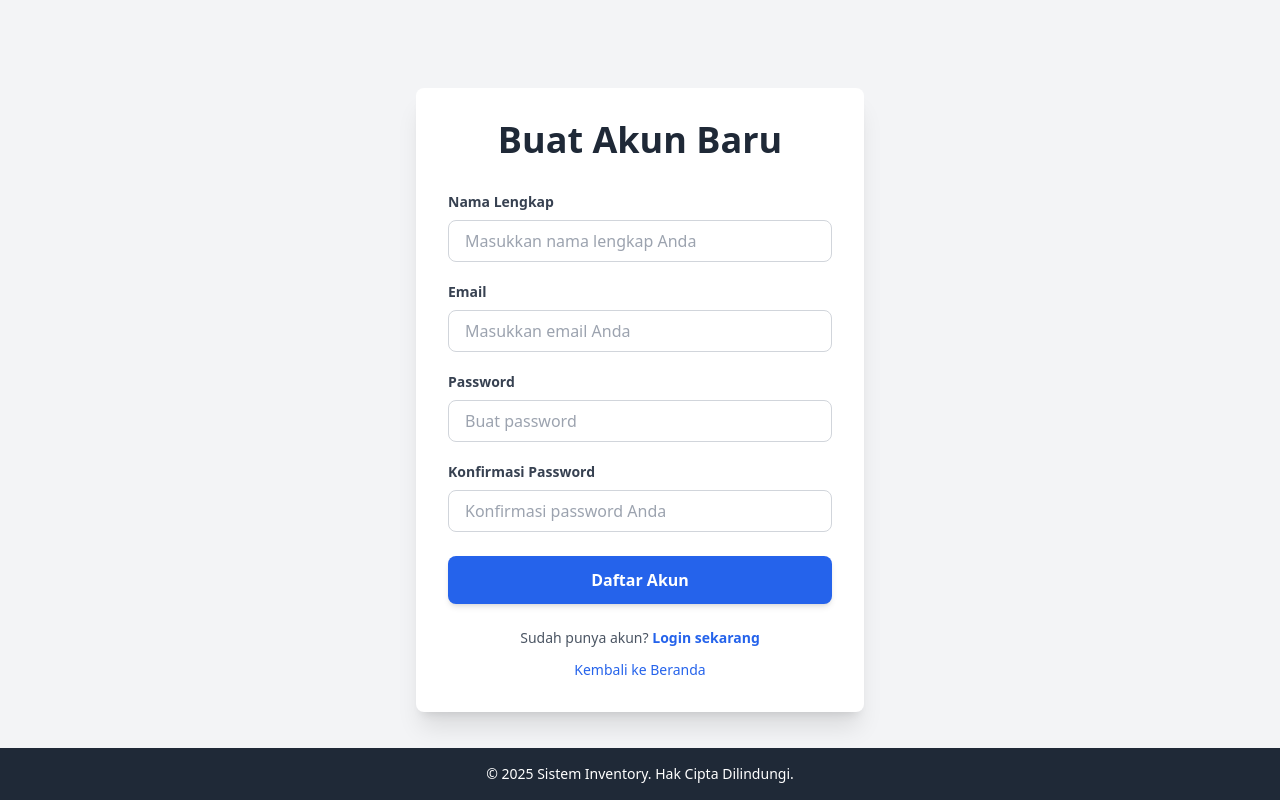
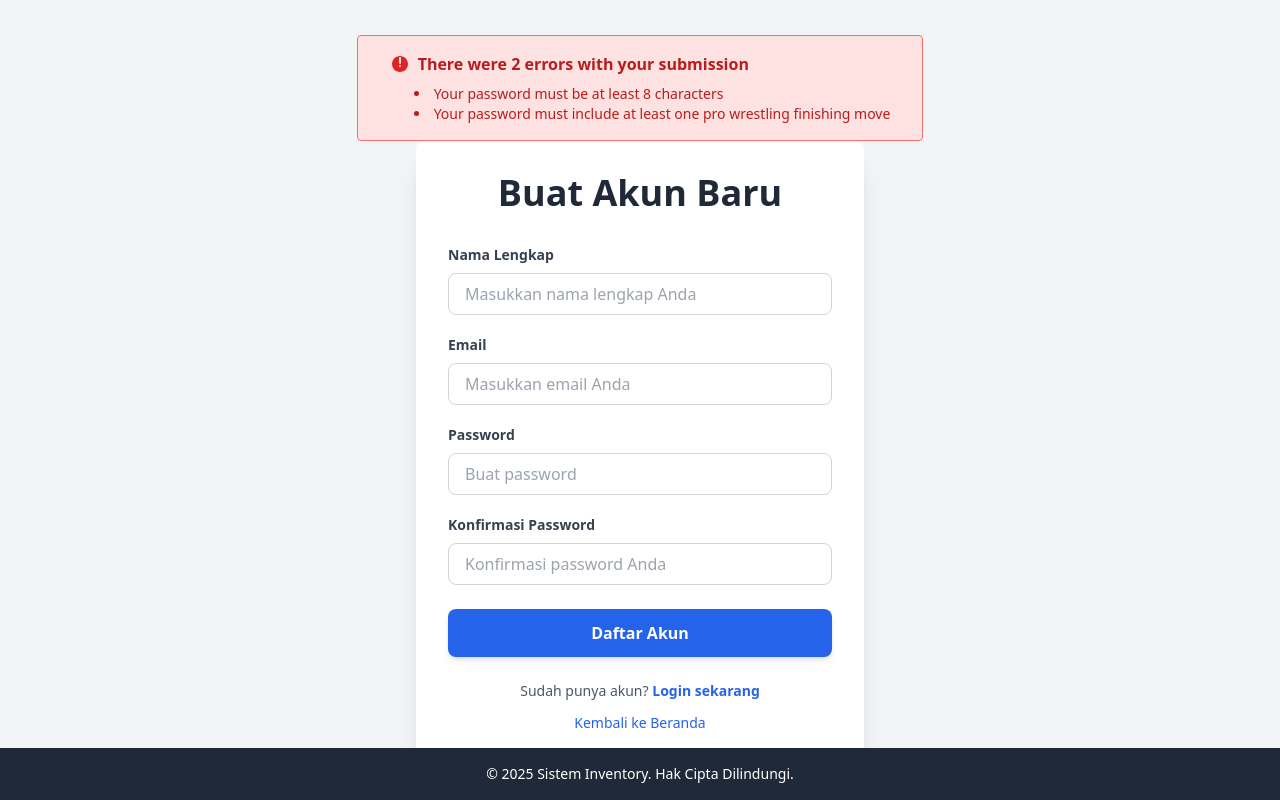
Before and after one commit to RizkyKurniaAntasari/UAP_WEB, a PHP site: page /register.php in a window 1280 px wide. Run offline with PHP 8.4, Linux system fonts and the light colour scheme; some libraries are stand-ins or nearby versions.

Commit message:
update registrasi

```diff
--- a/register.php
+++ b/register.php
@@ -1,15 +1,66 @@
+<?php
+include "src/db.php";
+include "src/functions.php";
+
+if ($_SERVER['REQUEST_METHOD'] == 'POST') {
+    $error = [];
+    $nama = $_POST['name'];
+    $email = $_POST['email'];
+    $pass = $_POST['password'];
+    $conPass = $_POST['confirm-password'];
+    $sql = "SELECT * FROM users WHERE email = '$email'";
+    $result = mysqli_query($conn, $sql);
+    if (strlen($nama) > 200) {
+        $error[] = "nama tidak boleh lebih dari 200 karakter";
+    }
+    if (strlen($email) > 200) {
+        $error[] = "email tidak boleh lebih dari 200 karakter";
+    }
+    if (strlen($pass) > 200) {
+        $error[] = "password tidak boleh lebih dari 200 karakter";
+    }
+    if (strlen($pass) < 6) {
+        $error[] = "password tidak boleh kurang dari 6 karakter";
+    }
+    if ($result->num_rows > 0) {
+        $error[] = "email sudah terdaftar";
+    }
+    if ($pass != $conPass) {
+        $error[] = "password tidak sama";
+    }
+    $hashPass = hash_password($pass);
+    $sql = "INSERT INTO users (nama, email, password, role) VALUES ('$nama', '$email', '$hashPass', 'pemasok')";
+    mysqli_query($conn, $sql);
+}
+?>
+
 <!DOCTYPE html>
 <html lang="id">
+
 <head>
     <meta charset="UTF-8">
     <meta name="viewport" content="width=device-width, initial-scale=1.0">
     <title>Daftar - Sistem Inventory</title>
     <script src="https://cdn.tailwindcss.com"></script>
 </head>
-<body class="bg-gray-100 flex items-center justify-center min-h-screen font-sans">
+
+<body class="bg-gray-100 flex flex-col items-center justify-center min-h-screen font-sans">
+    <div class="p-8 bg-red-100 border border-red-400 text-red-700 py-4 rounded relative" role="alert">
+        <strong class="font-bold flex items-center gap-2">
+            <svg class="w-5 h-5 text-red-600" fill="currentColor" viewBox="0 0 20 20">
+                <path fill-rule="evenodd" d="M18 10c0 4.418-3.582 8-8 8s-8-3.582-8-8 3.582-8 8-8 8 3.582 8 8zM9 4a1 1 0 112 0v5a1 1 0 11-2 0V4zm0 8a1 1 0 112 0 1 1 0 01-2 0z" clip-rule="evenodd" />
+            </svg>
+            There were 2 errors with your submission
+        </strong>
+        <ul class="mt-2 ml-6 list-disc list-inside text-sm">
+            <li>Your password must be at least 8 characters</li>
+            <li>Your password must include at least one pro wrestling finishing move</li>
+        </ul>
+    </div>
     <div class="bg-white p-8 rounded-lg shadow-xl w-full max-w-md">
         <h2 class="text-4xl font-bold text-center text-gray-800 mb-8">Buat Akun Baru</h2>
-        <form action="#" method="POST"> <div class="mb-5">
+        <form action="" method="POST">
+            <div class="mb-5">
                 <label for="name" class="block text-gray-700 text-sm font-semibold mb-2">Nama Lengkap</label>
                 <input type="text" id="name" name="name" class="w-full px-4 py-2 border border-gray-300 rounded-lg focus:outline-none focus:ring-2 focus:ring-green-500 transition duration-200" placeholder="Masukkan nama lengkap Anda" required>
             </div>
@@ -41,4 +92,5 @@
         </div>
     </footer>
 </body>
+
 </html>
--- /dev/null
+++ b/src/functions.php
@@ -0,0 +1,10 @@
+<?php
+function redirect($url) {
+    header("location: " . $url);
+    exit;
+}
+
+function hash_password($password) {
+    return password_hash($password, PASSWORD_DEFAULT);
+}
+?>
```
